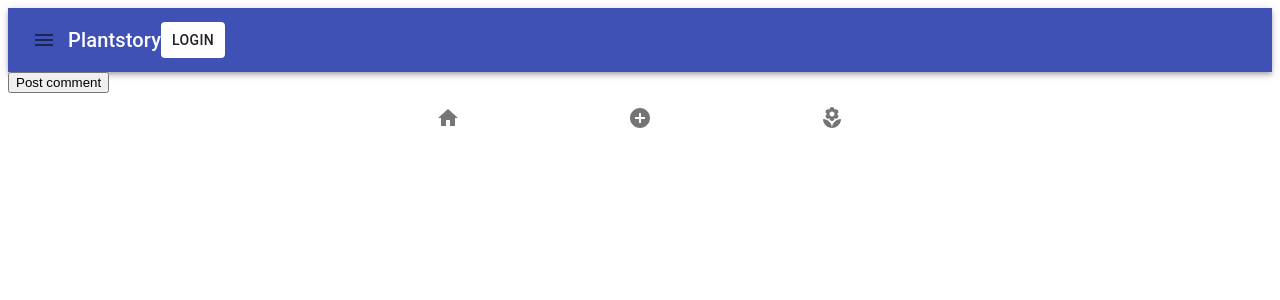
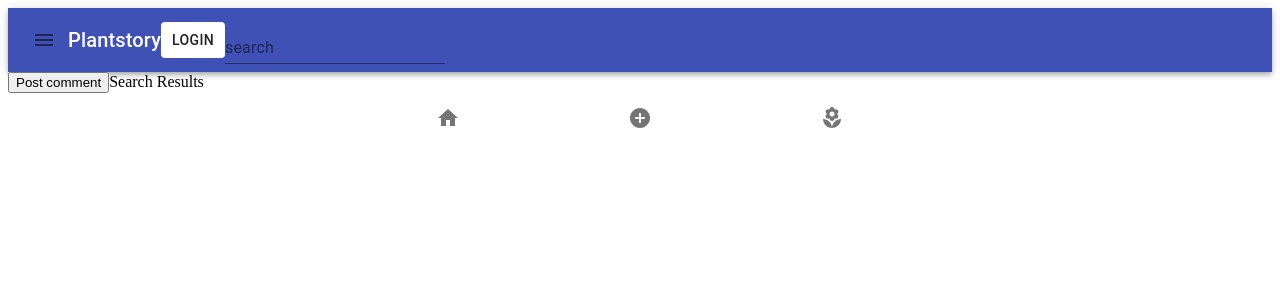
Before and after one commit to jguzz/plantstory-client, a React (Create React App) app: page /search in a window 1280 px wide. Shown: the top 300 px of the page. Built offline with nearby package versions, Linux system fonts and the light colour scheme; no server answers.

Commit message:
search features started

```diff
--- a/src/App.js
+++ b/src/App.js
@@ -11,6 +11,7 @@ import Navbar from "./components/nav/Navbar";
 import BottomNav from "./components/nav/BottomNav";
 import Profile from "./components/profile/Profile";
 import { common } from "@material-ui/core/colors";
+import SearchResults from "./components/search/SearchResults";
 
 const BASE_URL = "http://localhost:3000";
 const USER_URL = `${BASE_URL}/users`;
@@ -303,6 +304,10 @@ class App extends React.Component {
     this.delete(COMMENT_URL, id)
     .then(comments=> this.setState({comments: comments}))
   }
+  // =================== Search ===================================
+  // handleSearchChange = (e) => {
+  //   <Link to="/search/:id" />
+  // }
 
   render() {
     const {
@@ -386,6 +391,10 @@ class App extends React.Component {
               />
             )}
           />
+          <Route path="/search"
+          render={() => (
+            <SearchResults />
+          )} />
         </Switch>
         <BottomNav />
       </div>
--- a/src/components/nav/Navbar.js
+++ b/src/components/nav/Navbar.js
@@ -10,7 +10,7 @@ import IconButton from "@material-ui/core/IconButton";
 // import Menu from "@material-ui/core/Menu"
 // import MenuItem from "@material-ui/core/MenuItem"
 import Button from "@material-ui/core/Button";
-
+import TextField from '@material-ui/core/TextField'
 function NavBar() {
   return (
     <>
@@ -34,6 +34,7 @@ function NavBar() {
               Login
             </Button>
           )}
+          <TextField label="search" value={null} type="text"/>
         </Toolbar>
       </AppBar>
     </>
--- /dev/null
+++ b/src/components/search/SearchResults.js
@@ -0,0 +1,11 @@
+import React from 'react';
+
+function SearchResults() {
+  return (
+    <>
+   Search Results
+    </>
+  );
+}
+
+export default SearchResults;
--- a/src/components/story/CommentShow.js
+++ b/src/components/story/CommentShow.js
@@ -1,4 +1,5 @@
 import React from 'react';
+
 
 function CommentShow({comment,currentUser,deleteComment}) {
   return (
```
